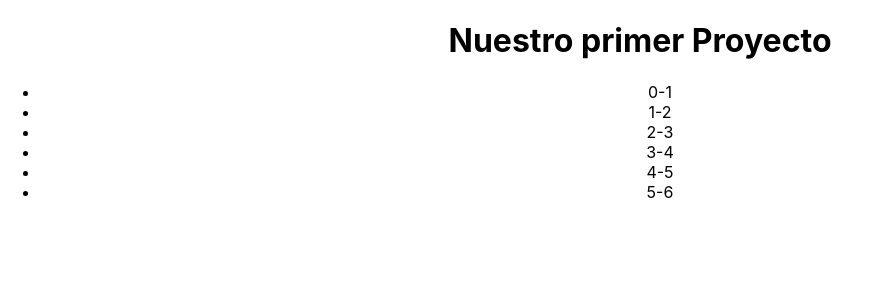
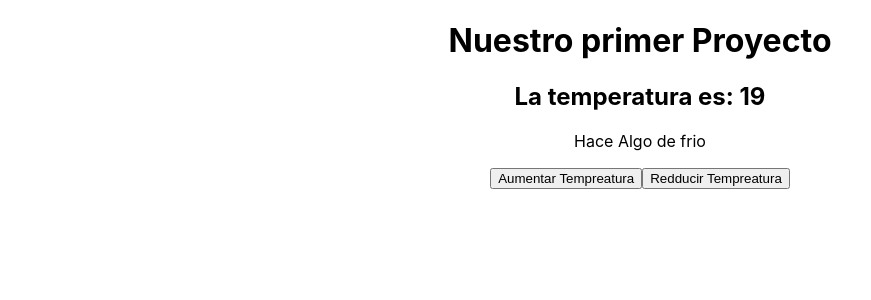
Before and after one commit to Diegolopez-Ing/React-Firebase, a React (Create React App) app in the folder primerproyecto/: page / in a window 1280 px wide. Shown: the top 300 px of the page, without its empty margins (0-871 px from the left). Built offline with nearby package versions, Linux system fonts and the light colour scheme.

Commit message:
Operador ternario mediante if

```diff
--- a/primerproyecto/src/App.jsx
+++ b/primerproyecto/src/App.jsx
@@ -3,6 +3,7 @@
 // import Hola from './components/Hola'
 import Contador from './components/contador'
 import Listado from './components/Listado'
+import Temperatura from './components/Temperatura'
 
 function App() {
 
@@ -12,7 +13,8 @@
       <h1>Nuestro primer Proyecto</h1>
       {/* <Hola></Hola> */}
       {/* <Contador></Contador> */}
-      <Listado></Listado>
+       {/* <Listado></Listado> */}
+      <Temperatura></Temperatura>
     </div>
   );
 }
--- /dev/null
+++ b/primerproyecto/src/components/Temperatura.jsx
@@ -0,0 +1,23 @@
+import React, { useState } from 'react'
+
+const Temperatura = () => {
+
+    const [temperatura, setTemperatura] = useState(19)
+    const Subir=()=>{
+        setTemperatura(temperatura + 1)
+    }
+    const Bajar=()=>{
+        setTemperatura(temperatura - 1)
+    }
+    return (
+        <div>
+            <h2>La temperatura es: {temperatura}</h2>
+            <p>
+                {temperatura > 21 ? 'Hace Calorcito': 'Hace Algo de frio'}
+            </p>
+            <button onClick={Subir}>Aumentar Tempreatura</button>
+            <button onClick={Bajar}>Redducir Tempreatura</button>
+        </div>
+    )
+}
+export default Temperatura
```
